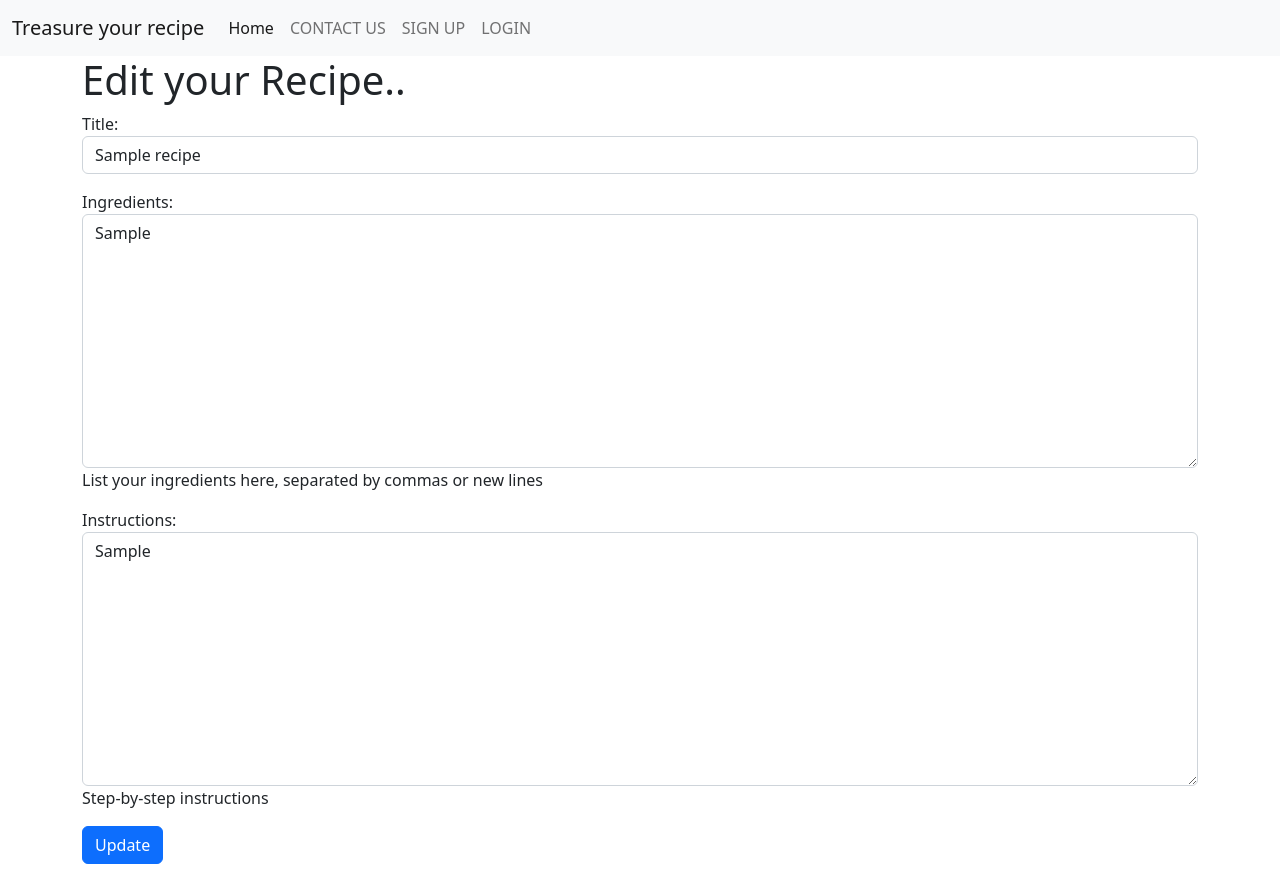
After one commit to AyishaSandiford/treasure-your-recipe-pp4, a Django app: page /recipe/edit/1 in a window 1280 px wide. The commit adds this page. Run offline with Django 4.2, Linux system fonts and the light colour scheme; a user stored in the database is signed in; tables that the repository leaves empty hold one stand-in row (values such as "Sample post"); some libraries are stand-ins or nearby versions.

Commit message:
Allow the ability to edit and update a recipe which returns newly updated recipe to the dashboard

```diff
--- a/main/settings.py
+++ b/main/settings.py
@@ -143,7 +143,7 @@ USE_TZ = True
 # Static files (CSS, JavaScript, Images)
 # https://docs.djangoproject.com/en/4.2/howto/static-files/
 
-STATIC_URL = 'static/'
+STATIC_URL = '/static/'
 
 STATICFILES_DIRS = (os.path.join(BASE_DIR, 'static'),)
 
--- a/recipe/forms.py
+++ b/recipe/forms.py
@@ -1,6 +1,6 @@
 from django import forms
 from .models import Recipe
-
+from django.core.exceptions import ValidationError
 
 class RecipeForm(forms.ModelForm):
     class Meta:
--- a/recipe/models.py
+++ b/recipe/models.py
@@ -4,7 +4,7 @@ from django.contrib.auth.models import User
 # Create your models here.
 class Recipe(models.Model):
     user = models.ForeignKey(User, on_delete=models.CASCADE, related_name="recipe_owner")
-    title = models.CharField(max_length=255, unique=True)
+    title = models.CharField(max_length=50, unique=True)
     ingredients = models.TextField(max_length=10000, null=False, blank=False, unique=True, help_text="List your ingredients here, separated by commas or new lines")
     instructions = models.TextField(max_length=10000, null=False, blank=False, unique=True, help_text="Step-by-step instructions")
     created_at = models.DateTimeField(auto_now_add=True)
--- /dev/null
+++ b/recipe/templates/recipe/dashboard/edit.html
@@ -0,0 +1,18 @@
+ {% extends 'base.html' %}
+
+   {% block content %}
+   <div class="container">
+    <h1> Edit your Recipe..</h1>
+       <form method="post" action="">
+           {% csrf_token %}
+
+           {{ form.as_p }}
+
+           <div class="mt-3">
+               <p>
+                   <button class="btn btn-primary" type="submit">Update</button>
+               </p>
+           </div>
+       </form>
+   </div>
+   {% endblock %}
--- a/recipe/urls.py
+++ b/recipe/urls.py
@@ -4,5 +4,6 @@ from . import views
 
 urlpatterns = [
    path('dashboard', views.get_dashboard_view, name='dashboard'),
-   path('create', views.Create, name='create')
+   path('create', views.Create, name='create'),
+   path('edit/<recipe_id>' , views.Edit, name='edit'),
 ]
--- a/recipe/views.py
+++ b/recipe/views.py
@@ -1,8 +1,9 @@
-from django.shortcuts import render, HttpResponse
+from django.shortcuts import render, HttpResponse, get_object_or_404
 from .models import Recipe
 from django.contrib.auth.decorators import login_required
 from . import forms
 from django.shortcuts import redirect
+from django.contrib import messages
 
 # Create your views here.
 @login_required
@@ -24,6 +25,21 @@ def Create(request):
             obj.user_id = request.user.id
             form.save()
             return redirect(get_dashboard_view)
-    form = forms.RecipeForm()
-    form.as_table()
+    else:
+        form = forms.RecipeForm()
     return render(request, 'recipe/dashboard/create.html', {'form': form})
+
+
+@login_required
+def Edit(request, recipe_id):
+    recipe = get_object_or_404(Recipe, id=recipe_id, user_id=request.user.id)
+    if request.method == 'POST':
+        form = forms.RecipeForm(request.POST, instance=recipe)
+        if form.is_valid():
+            form.save()
+            messages.success(request, "Recipe " + form.cleaned_data['title'] + " was updated successfully.")
+            return redirect(get_dashboard_view)
+    else:
+        form = forms.RecipeForm(instance=recipe)
+
+    return render(request, 'recipe/dashboard/edit.html', {'form':form})
--- a/static/css/base.css
+++ b/static/css/base.css
@@ -0,0 +1,13 @@
+.errorlist {
+    list-style: none;
+    padding-left: 0;
+}
+
+.errorlist li {
+    padding: 4px 10px;
+    border: solid 1px #f1aeb5;
+    background-color: #f8d7da;
+    color: #58151c;
+    border-radius: 5px;
+    margin-bottom: 5px;
+}
--- a/templates/base.html
+++ b/templates/base.html
@@ -7,6 +7,7 @@
     <meta name="viewport" content="width=device-width, initial-scale=1.0">
     <title>Treasure your recipe - {% block title%}{%endblock%}</title>
     {% block extra_css %}
+    <link rel="stylesheet" href="{% static 'css/base.css' %}" />
     <link rel="stylesheet" href="https://cdnjs.cloudflare.com/ajax/libs/bootstrap/5.2.3/css/bootstrap.min.css" integrity="sha512-SbiR/eusphKoMVVXysTKG/7VseWii+Y3FdHrt0EpKgpToZeemhqHeZeLWLhJutz/2ut2Vw1uQEj2MbRF+TVBUA==" crossorigin="anonymous" referrerpolicy="no-referrer" />
     {% endblock %}
     {% block onload_js%}
```
Also changed, not shown: recipe/templates/recipe/dashboard/dashboard.html (+8 -1 lines), recipe/migrations/0002_alter_recipe_title.py (added).
